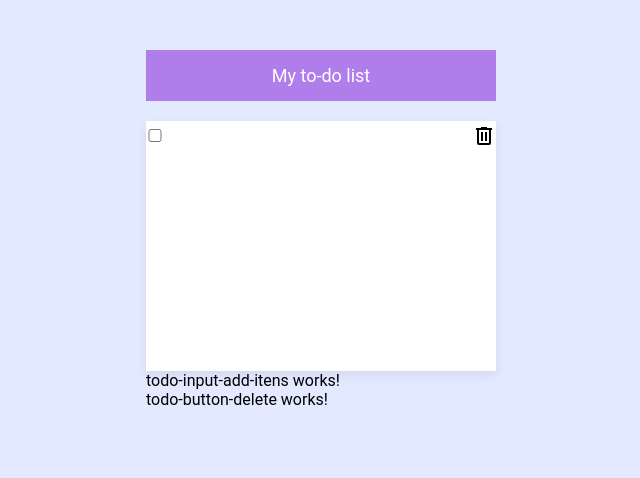
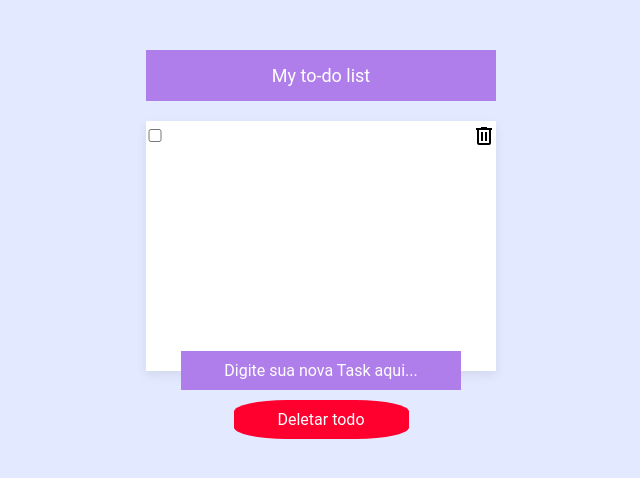
Before and after one commit to ZKros/Angular, an Angular app in the folder projeto_To_Do_List/: page / in a window 1280 px wide. Shown: the top 478 px of the page, without its empty margins (319-959 px from the left). Built offline with nearby package versions, Linux system fonts and the light colour scheme.

Commit message:
CSS STYLE

```diff
--- a/projeto_To_Do_List/src/app/modules/home/components/todo-button-delete/todo-button-delete.component.css
+++ b/projeto_To_Do_List/src/app/modules/home/components/todo-button-delete/todo-button-delete.component.css
@@ -0,0 +1,20 @@
+:host {
+	display: flex;
+	justify-content: center;
+	margin-top: 10px;
+}
+
+button {
+	width: 50%;
+
+	border: none;
+	border-radius: 30%;
+	background: #FF002E;
+
+	font-size: 16px;
+	color: #FFFFFF;
+	text-align: center;
+
+	padding: 10px;
+	box-sizing: border-box;
+}
--- a/projeto_To_Do_List/src/app/modules/home/components/todo-button-delete/todo-button-delete.component.html
+++ b/projeto_To_Do_List/src/app/modules/home/components/todo-button-delete/todo-button-delete.component.html
@@ -1 +1 @@
-<p>todo-button-delete works!</p>
+<button>Deletar todo</button>
--- a/projeto_To_Do_List/src/app/modules/home/components/todo-input-add-itens/todo-input-add-itens.component.css
+++ b/projeto_To_Do_List/src/app/modules/home/components/todo-input-add-itens/todo-input-add-itens.component.css
@@ -0,0 +1,23 @@
+:host {
+	display: flex;
+	justify-content: center;
+	margin-top: -20px;
+}
+
+input {
+	width: 80%;
+
+	border: none;
+	background: #AF7EEB;
+
+	font-size: 16px;
+	color: #FFFFFF;
+	text-align: center;
+
+	padding: 10px;
+	box-sizing: border-box;
+}
+
+::placeholder {
+	color: #FFFFFF;
+}
--- a/projeto_To_Do_List/src/app/modules/home/components/todo-input-add-itens/todo-input-add-itens.component.html
+++ b/projeto_To_Do_List/src/app/modules/home/components/todo-input-add-itens/todo-input-add-itens.component.html
@@ -1 +1 @@
-<p>todo-input-add-itens works!</p>
+<input type="text" placeholder="Digite sua nova Task aqui...">
```
